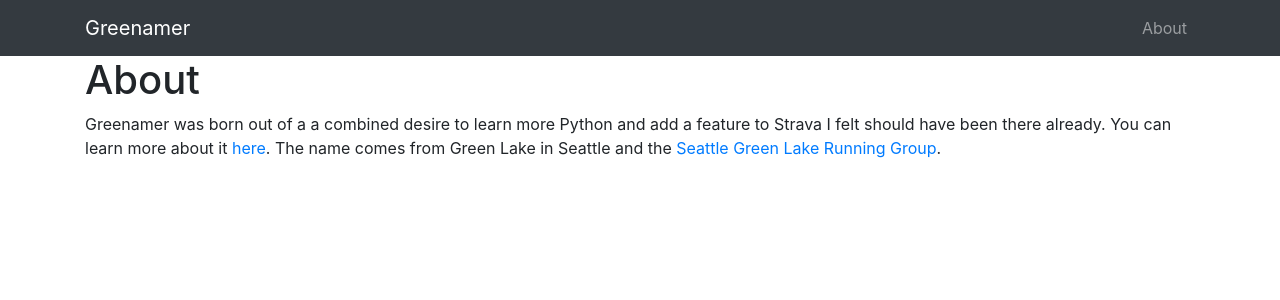
After one commit to nsaritzky/greenamer, a Flask app: page /about in a window 1280 px wide. The commit adds this page. Shown: the top 300 px of the page. Run offline with Flask 2, Linux system fonts and the light colour scheme; some libraries are stand-ins or nearby versions.

Commit message:
Added about page

```diff
--- a/app/main/routes.py
+++ b/app/main/routes.py
@@ -96,6 +96,9 @@
     return render_template('rules.html', title='Rules', form=form, delete_forms=delete_forms, map_urls=map_images,
                            maps_key=Config.GOOGLEMAPS_KEY)
 
+@bp.route('/about')
+def about():
+    return render_template('about.html')
 
 @bp.route('/logout')
 def logout():
--- /dev/null
+++ b/app/templates/about.html
@@ -0,0 +1,12 @@
+{% extends "base.html" %}
+
+{% block app_content %}
+    <main role="main" class="container">
+        <h1>About</h1>
+        <p>Greenamer was born out of a a combined desire to learn more Python and add a feature to Strava I felt should have
+            been there already. You can learn more about it <a href="https://nsaritzky.github.io/greenamer.html">here</a>.
+            The name comes from Green Lake in Seattle and the <a
+                    href="https://www.meetup.com/Seattle-Greenlake-Running-Group/">Seattle Green Lake Running Group</a>.</p>
+    </main>
+
+{% endblock %}
--- a/app/templates/base.html
+++ b/app/templates/base.html
@@ -40,7 +40,7 @@
     <!-- Navigation -->
     <nav class="navbar navbar-expand-lg navbar-dark bg-dark fixed-top">
       <div class="container">
-        <a class="navbar-brand" href="#">Greenamer</a>
+        <a class="navbar-brand" href="{{ url_for('main.index') }}">Greenamer</a>
         <button class="navbar-toggler" type="button" data-toggle="collapse" data-target="#navbarResponsive" aria-controls="navbarResponsive" aria-expanded="false" aria-label="Toggle navigation">
           <span class="navbar-toggler-icon"></span>
         </button>
@@ -66,6 +66,9 @@
                     <a class="nav-link" href="{{ url_for('main.logout') }}">Log out</a>
                 </li>
             {% endif %}
+            <li class="nav-item">
+                <a class="nav-link" href="{{ url_for('main.about') }}">About</a>
+            </li>
 {#            <li class="nav-item">#}
 {#              <a class="nav-link" href="#">Services</a>#}
 {#            </li>#}
```
